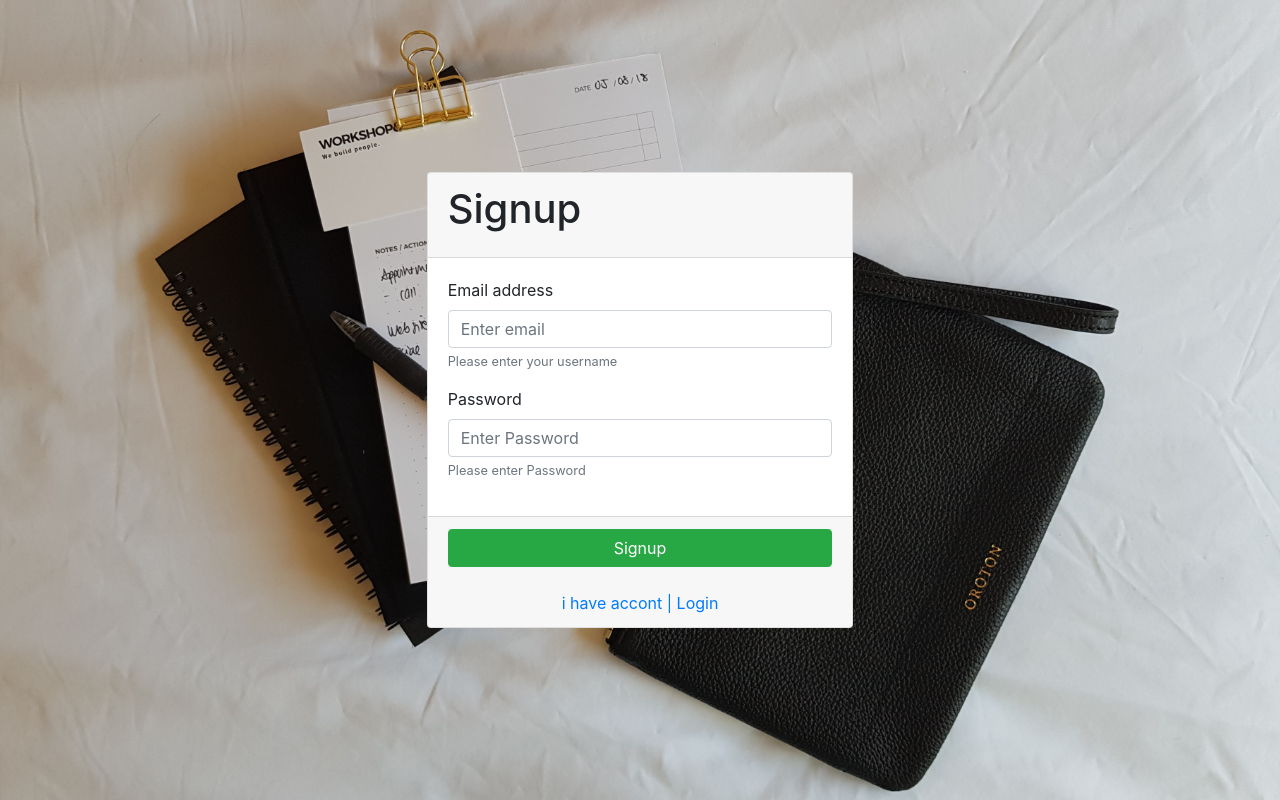
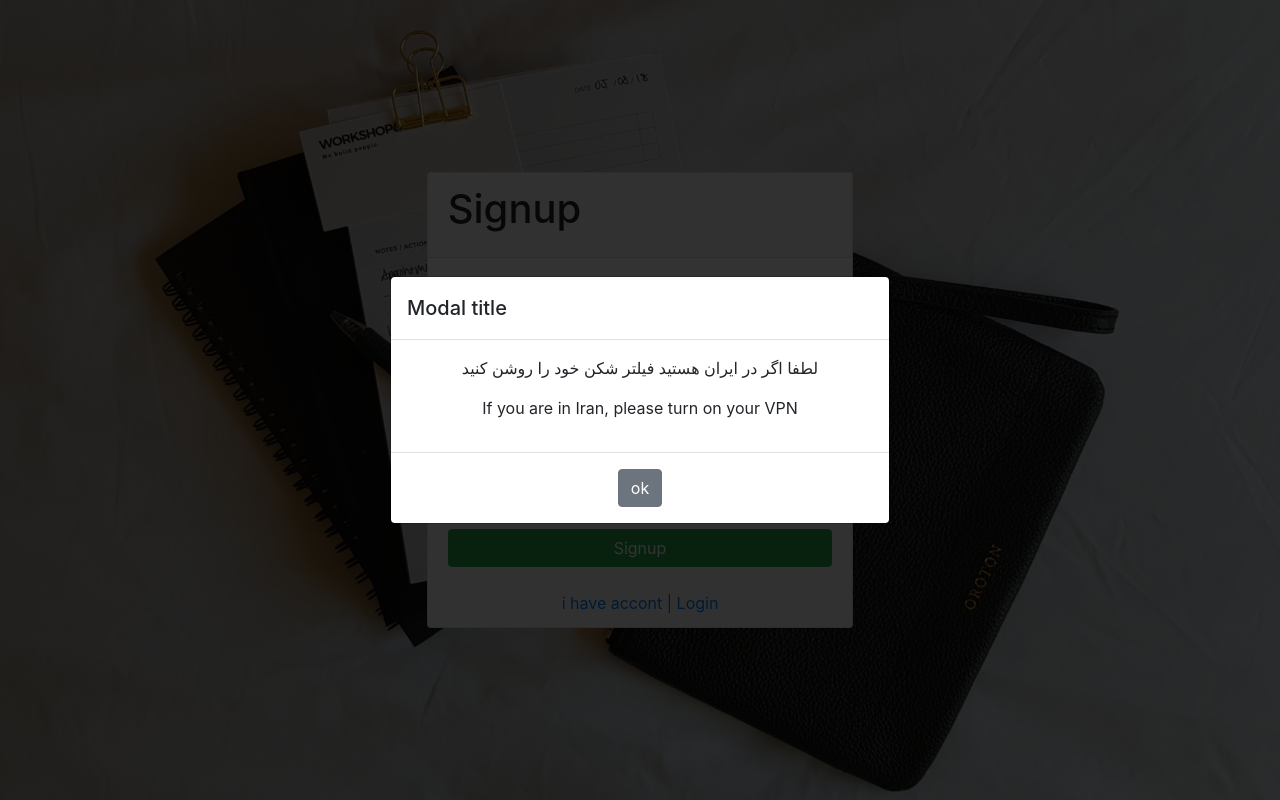
Before and after one commit to mohammadizanloo55/Todoapp, a React (Create React App) app: page /Signup in a window 1280 px wide. Built offline with nearby package versions, Linux system fonts and the light colour scheme; no server answers.

Commit message:
Add a Confirm for user trun on the VPN

```diff
--- a/src/App.js
+++ b/src/App.js
@@ -16,6 +16,7 @@ import TodoContext from "./Contexts/TodoContext/TodoContext";
 import LoginContext from "./Contexts/LoginContext/LoginContext";
 
 //? Components
+import Confirm from "./Components/Confirm/Confirm"
 const Header = loadable(() => {
   return import("./Components/Header/Header");
 });
@@ -52,6 +53,12 @@ function App() {
     <div className={`${themeDark ? "dark" : ""}`}>
       <Router>
         <Route path="/">
+          {!localStorage.Confirmclosed ?
+            <Confirm
+            persiantext={` لطفا اگر در ایران هستید فیلتر شکن خود را روشن کنید `}
+            englishtext = {`If you are in Iran, please turn on your VPN`}
+            /> : null
+          }
           <Redirect exact to={`${User_is_ok ? "/home" : "/Signup"}`} />
         </Route>
         <Route path="/home">
--- /dev/null
+++ b/src/Components/Confirm/Confirm.jsx
@@ -0,0 +1,46 @@
+import "./Confirm.scss";
+import { useState } from "react";
+function Confirm(props) {
+  let [closedstate, setclosed] = useState({
+    Isclosed: false,
+  });
+  const closeConfirm = () => {
+    setclosed({
+      Isclosed: true,
+    });
+    localStorage.Confirmclosed = true;
+  };
+  return (
+    <div
+      className={`
+    ${closedstate.Isclosed ? "fade" : "zindex_last  "}
+    background_opacity position-absolute w-100 h-100
+    `}
+    >
+      <div className="show active position-absolute h-100 w-100 ">
+        <div className="modal-dialog modal-dialog-centered" role="document">
+          <div className="modal-content">
+            <div className="modal-header">
+              <h5 className="modal-title">Modal title</h5>
+            </div>
+            <div className="modal-body text-center">
+              <p> {props.persiantext}</p>
+              <p>{props.englishtext}</p>
+            </div>
+
+            <div className="d-flex justify-content-center modal-footer">
+              <button
+                onClick={closeConfirm}
+                type="button"
+                className="btn btn-secondary"
+              >
+                ok
+              </button>
+            </div>
+          </div>
+        </div>
+      </div>
+    </div>
+  );
+}
+export default Confirm;
--- /dev/null
+++ b/src/Components/Confirm/Confirm.scss
@@ -0,0 +1,6 @@
+.zindex_last {
+  z-index: 2000;
+}
+.background_opacity {
+  background-color: rgba($color: #000000, $alpha: 0.8);
+}
```
